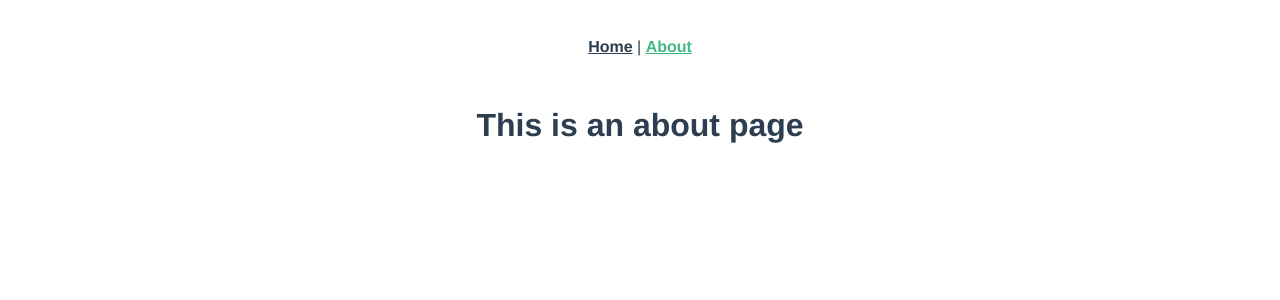
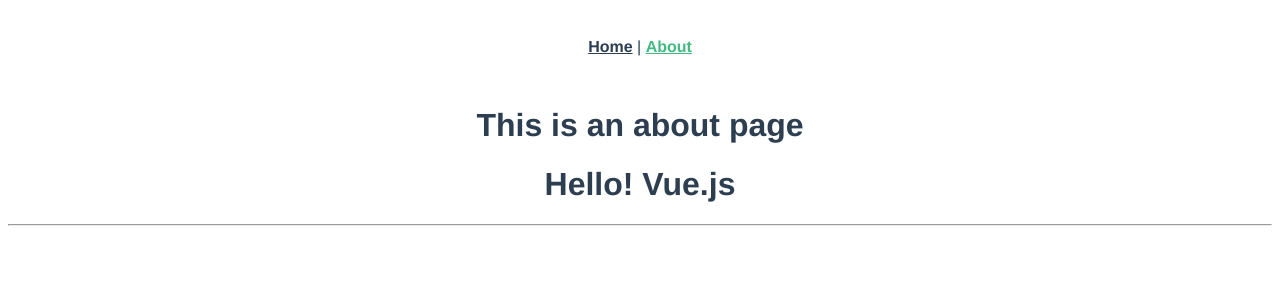
Before and after one commit to bdam1011/Shopping-Web, a Vue app: page /about in a window 1280 px wide. Shown: the top 300 px of the page. Built offline with nearby package versions, Linux system fonts and the light colour scheme.

Commit message:
try add AppHeader to AboutView

```diff
--- a/src/views/AboutView.vue
+++ b/src/views/AboutView.vue
@@ -1,5 +1,16 @@
 <template>
   <div class="about">
     <h1>This is an about page</h1>
+    <AppHeader/>
   </div>
 </template>
+<script>
+import AppHeader from "@/components/AppHeader.vue";
+
+export default {
+  name: "AboutView",
+  components: {
+    AppHeader,
+  },
+};
+</script>
```
